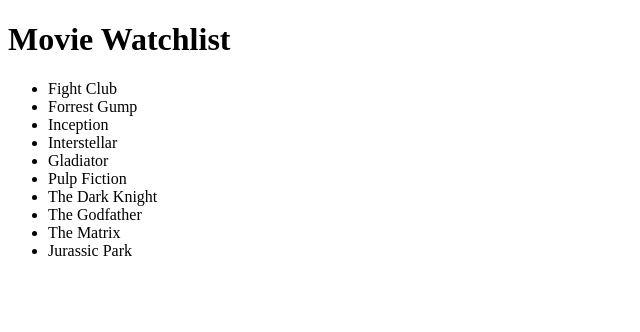
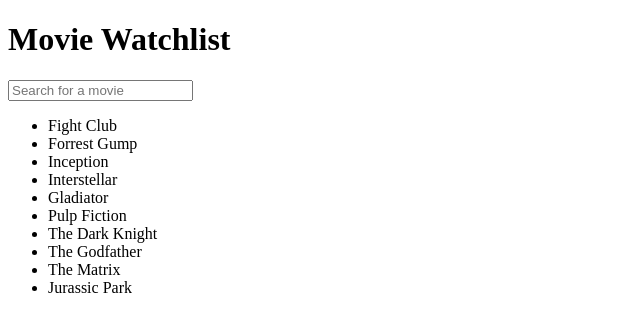
Before and after one commit to vedodeniro/frontend-ramverk-vue, a Vue app: page / in a window 1280 px wide. Shown: the top 332 px of the page, without its empty margins (0-640 px from the left). Built offline with nearby package versions, Linux system fonts and the light colour scheme.

Commit message:
ADd movie search filter

```diff
--- a/src/App.vue
+++ b/src/App.vue
@@ -1,5 +1,7 @@
 <script setup>
-import { ref } from "vue";
+import { ref, computed } from "vue";
+
+const searchMovie = ref("");
 
 const movies = ref([
   { id: 1, title: "Fight Club" },
@@ -13,13 +15,24 @@ const movies = ref([
   { id: 9, title: "The Matrix" },
   { id: 10, title: "Jurassic Park" },
 ]);
+
+const searchResults = computed(() => {
+  return movies.value.filter((movie) =>
+    movie.title.toLowerCase().includes(searchMovie.value.toLowerCase()),
+  );
+});
 </script>
 
 <template>
   <main>
     <h1>Movie Watchlist</h1>
+
+    <input v-model="searchMovie" type="text" placeholder="Search for a movie" />
+
     <ul>
-      <li v-for="movie in movies" :key="movie.id">{{ movie.title }}</li>
+      <li v-for="movie in searchResults" :key="movie.id">{{ movie.title }}</li>
     </ul>
+
+    <p v-if="searchResults.length === 0">No movies found!</p>
   </main>
 </template>
```
